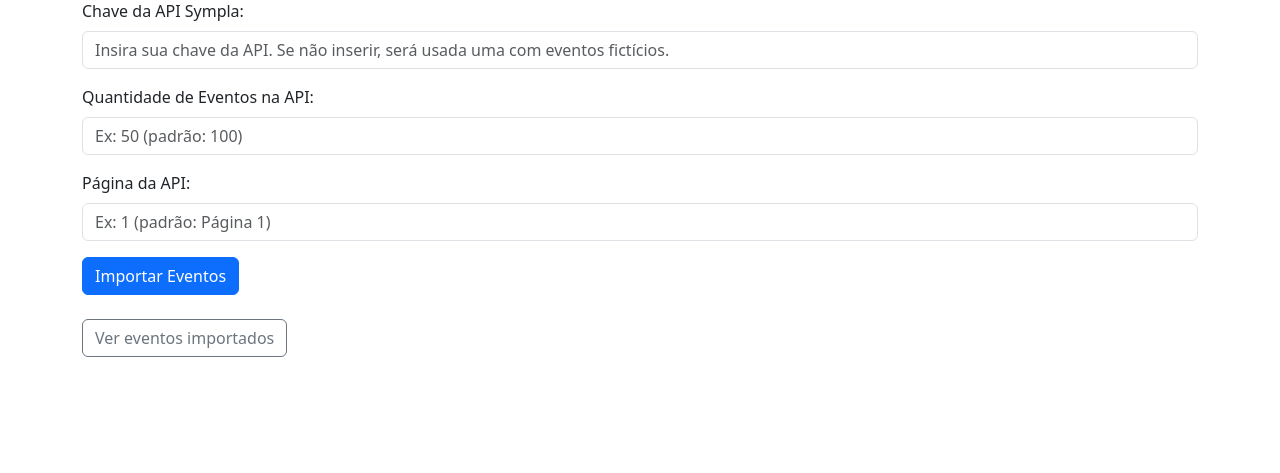
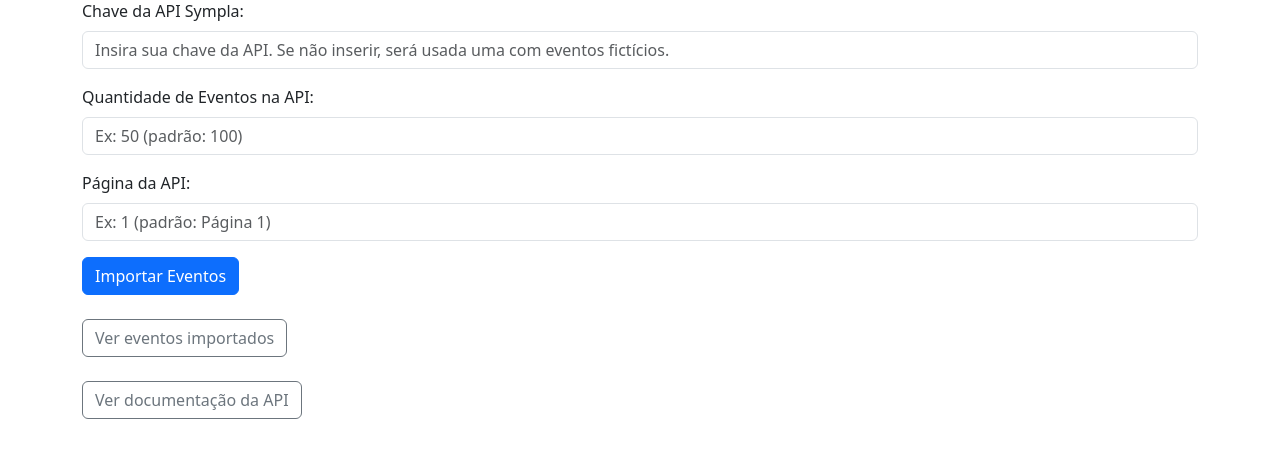
Before and after one commit to ThomasNicholas21/ProjetoSympla, a Django app: page / in a window 1280 px wide. Shown: the part 159-632 px from the top of the page. Run offline with Django 5.2, Linux system fonts and the light colour scheme; parts of the project's set-up code (start-up, migrations or seed data) failed here and were passed over.

Commit message:
feat: criando botão para documentação API

```diff
--- a/app_sympla/events/templates/events/page/sympla.html
+++ b/app_sympla/events/templates/events/page/sympla.html
@@ -43,5 +43,10 @@
             Ver eventos importados
         </a>
     </div>
+    <div class="mt-4">
+        <a href="{% url 'swagger-ui' %}" class="btn btn-outline-secondary">
+            Ver documentação da API
+        </a>
+    </div>
 </div>
 {% endblock %}
```
